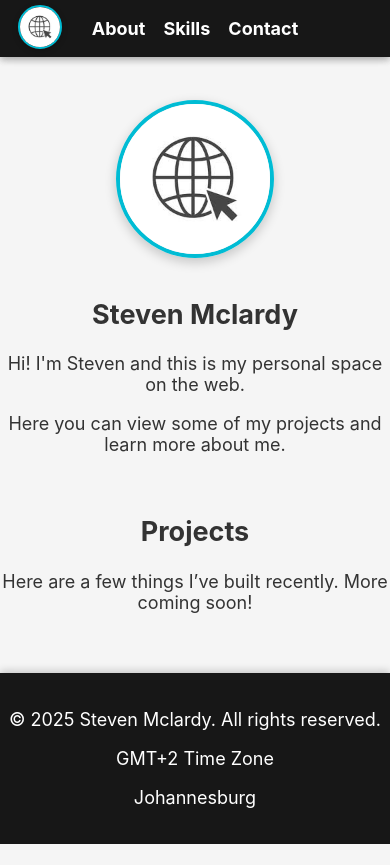
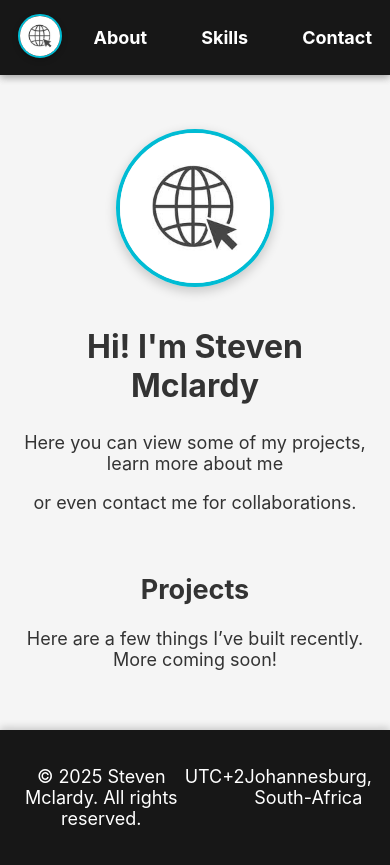
Before and after one commit to Steve-ster/my-portfolio, a Next.js app: page / in a window 390 px wide. Before the commit the page ends 844 px from the top, so only its background shows below. Built offline with nearby package versions, Linux system fonts and the light colour scheme.

Commit message:
Your commit message here

```diff
--- a/app/globals.css
+++ b/app/globals.css
@@ -38,6 +38,8 @@ ul {
   z-index: 1000;
   padding: 1rem 0;
   box-shadow: 0 2px 8px rgba(0, 0, 0, 0.2);
+  display: flex;
+  justify-content: right;
 }
 
 .navbar-image {
@@ -66,8 +68,9 @@ ul {
 footer {
   background-color: #171717;
   color: white;
-  text-align: center;
-  padding: 1rem 0;
+  display: flex;
+  justify-content: space-around;
+  padding: 1rem;
   box-shadow: 0 -2px 8px rgba(0, 0, 0, 0.2);
 }
 
@@ -95,7 +98,7 @@ footer .nav-links li a:hover {
 .nav-links {
   display: flex;
   justify-content: center;
-  gap: 2rem;
+  gap: 1rem;
   list-style: none;
   margin: 0;
   padding: 0;
@@ -114,6 +117,8 @@ footer .nav-links li a:hover {
   text-decoration: none;
   font-weight: bold;
   transition: color 0.3s ease;
+  padding: 0.5rem 1rem;
+  display: inline-block;
 }
 
 .nav-links li a:hover {
@@ -128,7 +133,9 @@ footer .nav-links li a:hover {
   }
 
   .main-content {
-    padding-top: 0;
+    padding-top: 50px;
+    padding-right: 10px;
+    padding-left: 10px;
   }
 
   .profile-pic {
@@ -137,7 +144,12 @@ footer .nav-links li a:hover {
   }
 
   .profile-container {
-    margin-top: 100px;
+    margin-top: 50px;
+  }
+
+  .footer {
+   display: flex;
+   flex-direction: row;
   }
 
 }
@@ -201,3 +213,7 @@ a:hover {
 .home-text:hover {
   color: #00bcd4;
 }
+
+.main-heading {
+  font-size: xx-large;
+}
--- a/app/layout.js
+++ b/app/layout.js
@@ -34,10 +34,10 @@ export default function RootLayout({ children }) {
           {children}
         </main>
 
-        <footer>
+        <footer className="footer">
           <p>© 2025 Steven Mclardy. All rights reserved.</p>
-          <p>GMT+2 Time Zone</p>
-          <p>Johannesburg</p>
+          <p>UTC+2</p>
+          <p>Johannesburg, South-Africa</p>
         </footer>
       </body>
     </html>
--- a/app/page.js
+++ b/app/page.js
@@ -31,9 +31,9 @@ export default function HomePage() {
           </div>
 
           <section id="hero">
-            <h1>Steven Mclardy</h1>
-            <p>Hi! I'm Steven and this is my personal space on the web.</p>
-            <p>Here you can view some of my projects and learn more about me.</p>
+            <h1 className="main-heading">Hi! I'm Steven Mclardy</h1>
+            <p>Here you can view some of my projects, learn more about me </p>
+            <p>or even contact me for collaborations.</p>
           </section>
 
           <section id="projects">
```
Also changed, not shown: app/skills/page.js (+12 -13 lines).
